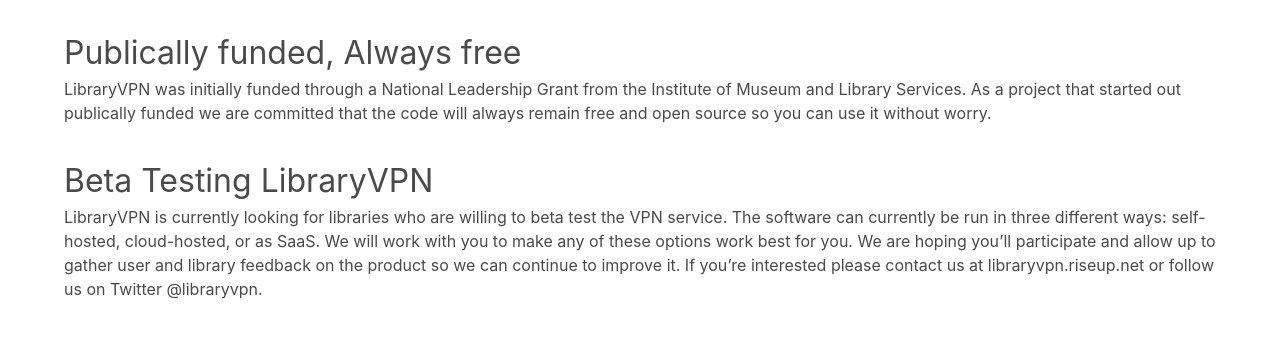
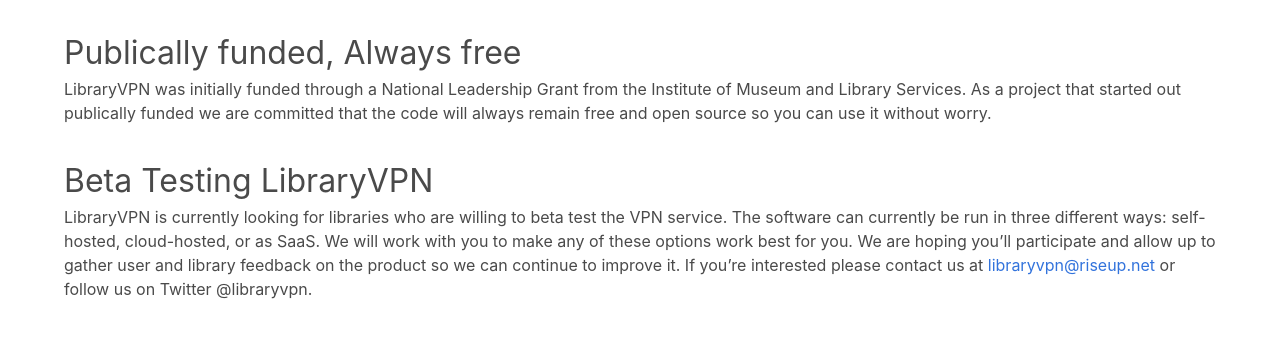
Before and after one commit to LibraryVPN/libraryvpn.github.io, a plain HTML site: page about/index.html in a window 1280 px wide. Shown: the part 690-1028 px from the top of the page. Drawn offline with nearby package versions, Linux system fonts and the light colour scheme.

```diff
--- a/about/index.html
+++ b/about/index.html
@@ -123,7 +123,7 @@ Patrons will download an easy to use client for their Windows, Mac, or Linux com
 <h2 id="publically-funded-always-free">Publically funded, Always free</h2>
 <p>LibraryVPN was initially funded through a National Leadership Grant from the Institute of Museum and Library Services. As a project that started out publically funded we are committed that the code will always remain free and open source so you can use it without worry.</p>
 <h2 id="beta-testing-libraryvpn">Beta Testing LibraryVPN</h2>
-<p>LibraryVPN is currently looking for libraries who are willing to beta test the VPN service. The software can currently be run in three different ways: self-hosted, cloud-hosted, or as SaaS. We will work with you to make any of these options work best for you. We are hoping you&rsquo;ll participate and allow up to gather user and library feedback on the product so we can continue to improve it. If you&rsquo;re interested please contact us at libraryvpn.riseup.net or follow us on Twitter @libraryvpn.</p>
+<p>LibraryVPN is currently looking for libraries who are willing to beta test the VPN service. The software can currently be run in three different ways: self-hosted, cloud-hosted, or as SaaS. We will work with you to make any of these options work best for you. We are hoping you&rsquo;ll participate and allow up to gather user and library feedback on the product so we can continue to improve it. If you&rsquo;re interested please contact us at <a href="mailto:libraryvpn@riseup.net">libraryvpn@riseup.net</a> or follow us on Twitter @libraryvpn.</p>
 
   </div>
 </section>
```
